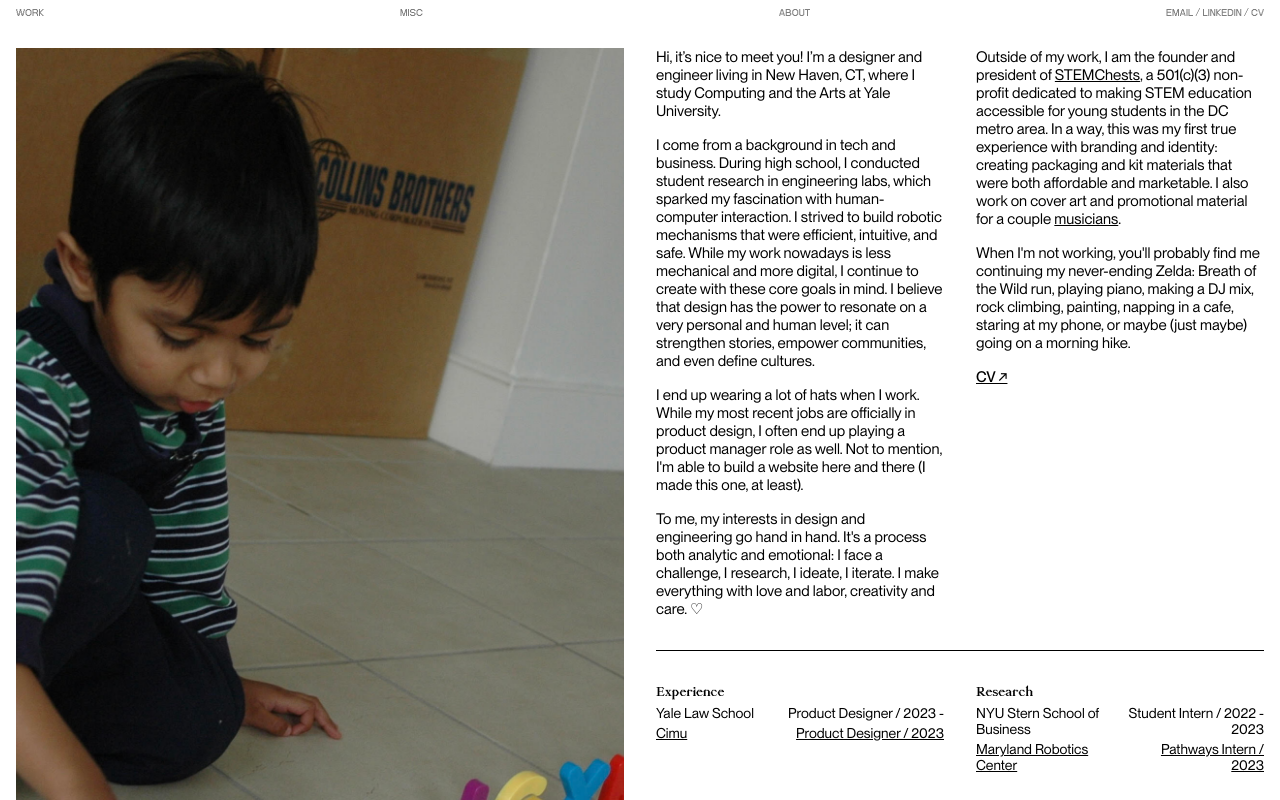
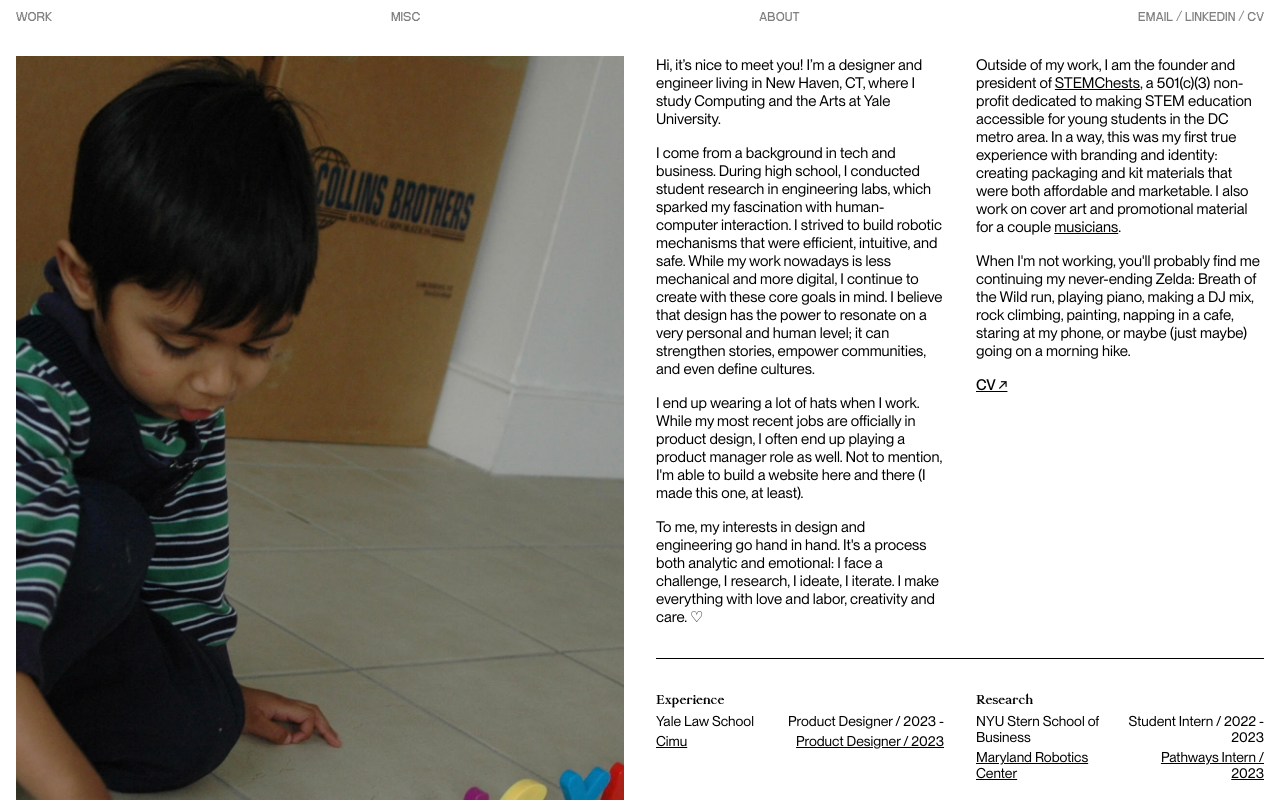
Before and after one commit to chainsawmaiden/aditya-das-portfolio, a Next.js app: page /about in a window 1280 px wide. Shown: the top 800 px of the page. Built offline with nearby package versions, Linux system fonts and the light colour scheme.

Commit message:
Update navbar.tsx

```diff
--- a/components/navbar.tsx
+++ b/components/navbar.tsx
@@ -3,7 +3,7 @@ import React from 'react'
 
 export default function NavBar({home, article}: {home?: boolean, article?: boolean}) {
   return (
-  <header className={`w-full  top-0 z-50 ${article ? 'px-4 fixed' : 'sticky'} ${home ? 'pb-0' : 'pb-6'} left-0 text-black opacity-50 py-1 font-ppneuebit font-bold text-sm uppercase flex justify-between`}>
+  <header className={`w-full  top-0 z-50 ${article ? 'px-4 fixed' : 'sticky'} ${home ? 'pb-0' : 'pb-6'} left-0 text-black opacity-50 py-1 font-ppneuebit font-bold text-sm lg:text-lg uppercase flex justify-between`}>
     <Link href='/' className="hover:opacity-80 transition">Work</Link>
     <Link href='/play' className="hover:opacity-80 transition">Misc</Link>
     <Link href='/about' className="hover:opacity-80 transition">About</Link>
```
